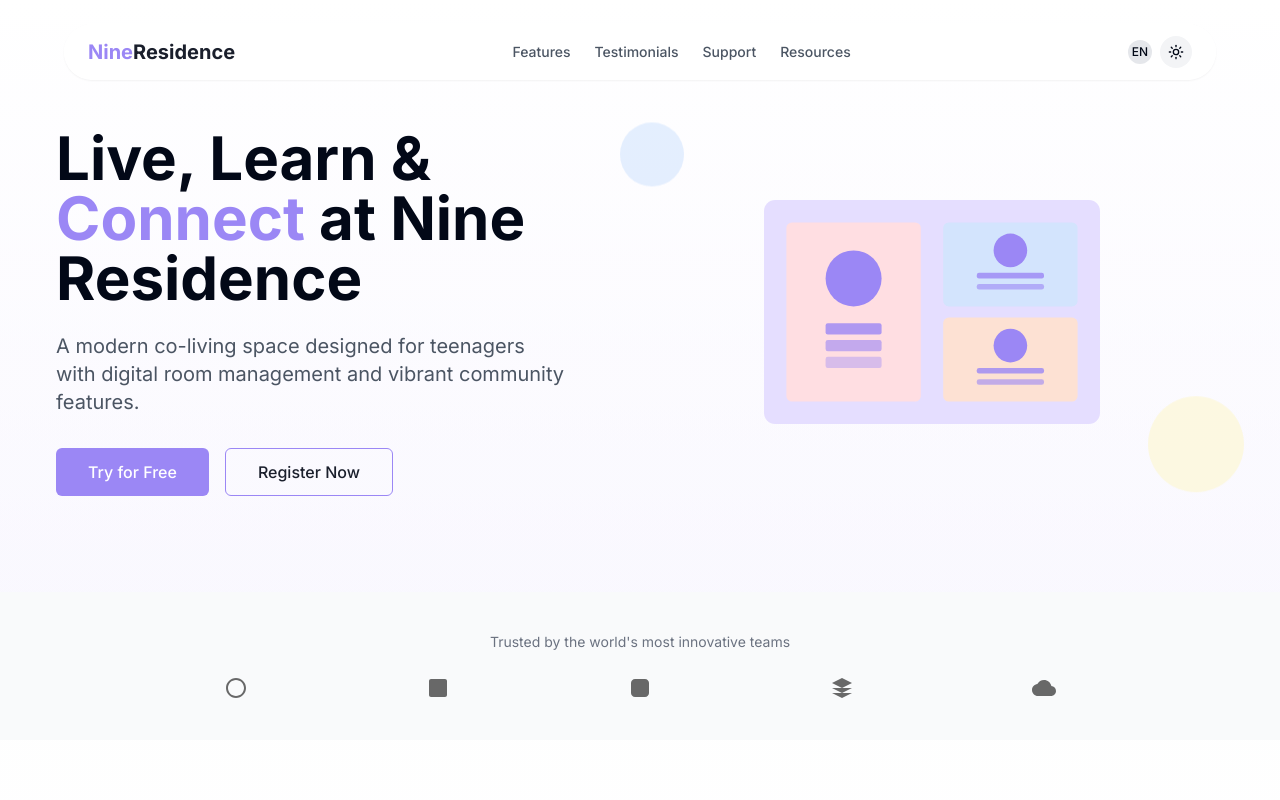
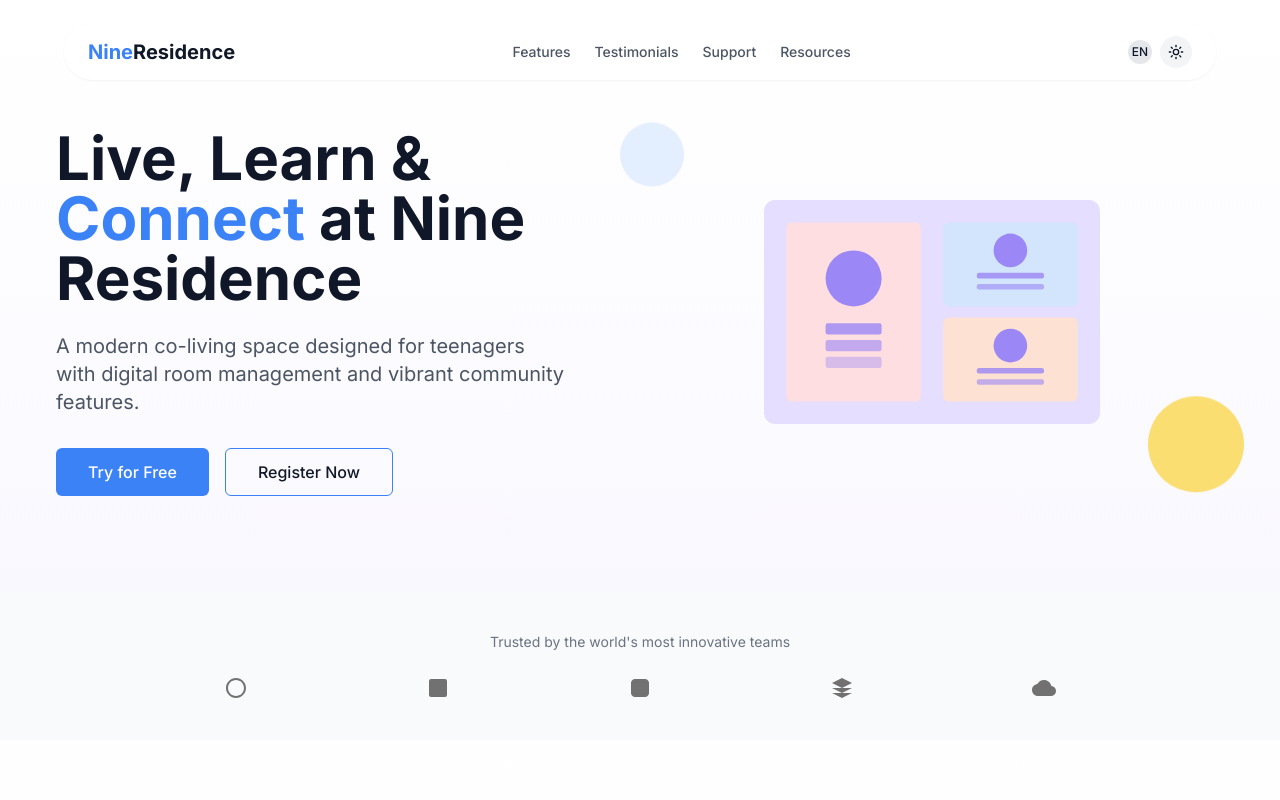
Before and after one commit to npaujiana/nine-residence-connect, a React (Vite) app: page / in a window 1280 px wide. Shown: the top 800 px of the page. Built offline with nearby package versions, Linux system fonts and the light colour scheme.

Commit message:
Refactor: Update color palette
Update the base color palette to match the new design specifications.

```diff
--- a/src/index.css
+++ b/src/index.css
@@ -1,67 +1,61 @@
+
 @tailwind base;
 @tailwind components;
 @tailwind utilities;
 
 @layer base {
   :root {
-    --background: 0 0% 100%;
-    --foreground: 222.2 84% 4.9%;
+    --background: 0 0% 100%; /* #FFFFFF (White) */
+    --foreground: 222 47% 11%; /* #111827 (Almost black gray) */
 
     --card: 0 0% 100%;
-    --card-foreground: 222.2 84% 4.9%;
+    --card-foreground: 222 47% 11%;
 
     --popover: 0 0% 100%;
-    --popover-foreground: 222.2 84% 4.9%;
+    --popover-foreground: 222 47% 11%;
 
-    --primary: 222.2 47.4% 11.2%;
+    --primary: 217 91% 60%; /* #3B82F6 (Bright Blue) */
     --primary-foreground: 210 40% 98%;
 
-    --secondary: 210 40% 96.1%;
-    --secondary-foreground: 222.2 47.4% 11.2%;
+    --secondary: 220 14% 96%; /* #F9FAFB (Light gray background) */
+    --secondary-foreground: 222 47% 11%;
 
-    --muted: 210 40% 96.1%;
-    --muted-foreground: 215.4 16.3% 46.9%;
+    --muted: 220 14% 96%;
+    --muted-foreground: 220 9% 46%; /* #6B7280 (Medium gray for secondary text) */
 
-    --accent: 210 40% 96.1%;
-    --accent-foreground: 222.2 47.4% 11.2%;
+    --accent: 220 14% 96%;
+    --accent-foreground: 222 47% 11%;
 
     --destructive: 0 84.2% 60.2%;
     --destructive-foreground: 210 40% 98%;
 
     --border: 214.3 31.8% 91.4%;
     --input: 214.3 31.8% 91.4%;
-    --ring: 222.2 84% 4.9%;
+    --ring: 222 47% 11%;
 
     --radius: 0.5rem;
 
     --sidebar-background: 0 0% 98%;
-
     --sidebar-foreground: 240 5.3% 26.1%;
-
-    --sidebar-primary: 240 5.9% 10%;
-
+    --sidebar-primary: 217 91% 60%;
     --sidebar-primary-foreground: 0 0% 98%;
-
     --sidebar-accent: 240 4.8% 95.9%;
-
     --sidebar-accent-foreground: 240 5.9% 10%;
-
     --sidebar-border: 220 13% 91%;
-
     --sidebar-ring: 217.2 91.2% 59.8%;
   }
 
   .dark {
-    --background: 222.2 84% 4.9%;
+    --background: 222 47% 11%;
     --foreground: 210 40% 98%;
 
-    --card: 222.2 84% 4.9%;
+    --card: 222 47% 11%;
     --card-foreground: 210 40% 98%;
 
-    --popover: 222.2 84% 4.9%;
+    --popover: 222 47% 11%;
     --popover-foreground: 210 40% 98%;
 
-    --primary: 210 40% 98%;
+    --primary: 217 91% 60%;
     --primary-foreground: 222.2 47.4% 11.2%;
 
     --secondary: 217.2 32.6% 17.5%;
@@ -81,7 +75,7 @@
     --ring: 212.7 26.8% 83.9%;
     --sidebar-background: 240 5.9% 10%;
     --sidebar-foreground: 240 4.8% 95.9%;
-    --sidebar-primary: 224.3 76.3% 48%;
+    --sidebar-primary: 217 91% 60%;
     --sidebar-primary-foreground: 0 0% 100%;
     --sidebar-accent: 240 3.7% 15.9%;
     --sidebar-accent-foreground: 240 4.8% 95.9%;
--- a/src/pages/Index.tsx
+++ b/src/pages/Index.tsx
@@ -12,7 +12,7 @@ import FooterSection from "@/components/FooterSection";
 
 const Index = () => {
   return (
-    <div className="min-h-screen bg-gradient-to-b from-white to-gray-50">
+    <div className="min-h-screen bg-gradient-to-b from-white to-[#F9FAFB]">
       <Navbar />
       <HeroSection />
       <TrustedBySection />
--- a/tailwind.config.ts
+++ b/tailwind.config.ts
@@ -66,10 +66,10 @@ export default {
           pink: '#FFDEE2',
           peach: '#FDE1D3',
           green: '#F2FCE2',
-          yellow: '#FEF7CD',
-          gray: '#F1F0FB',
-          accent: '#9b87f5',
-          dark: '#1A1F2C',
+          yellow: '#FACC15', // Changed to the new accent color
+          gray: '#F9FAFB',   // Changed to new background section color
+          accent: '#3B82F6',  // Changed to new primary color
+          dark: '#111827',    // Changed to new main text color
         },
         sidebar: {
           DEFAULT: 'hsl(var(--sidebar-background))',
```
